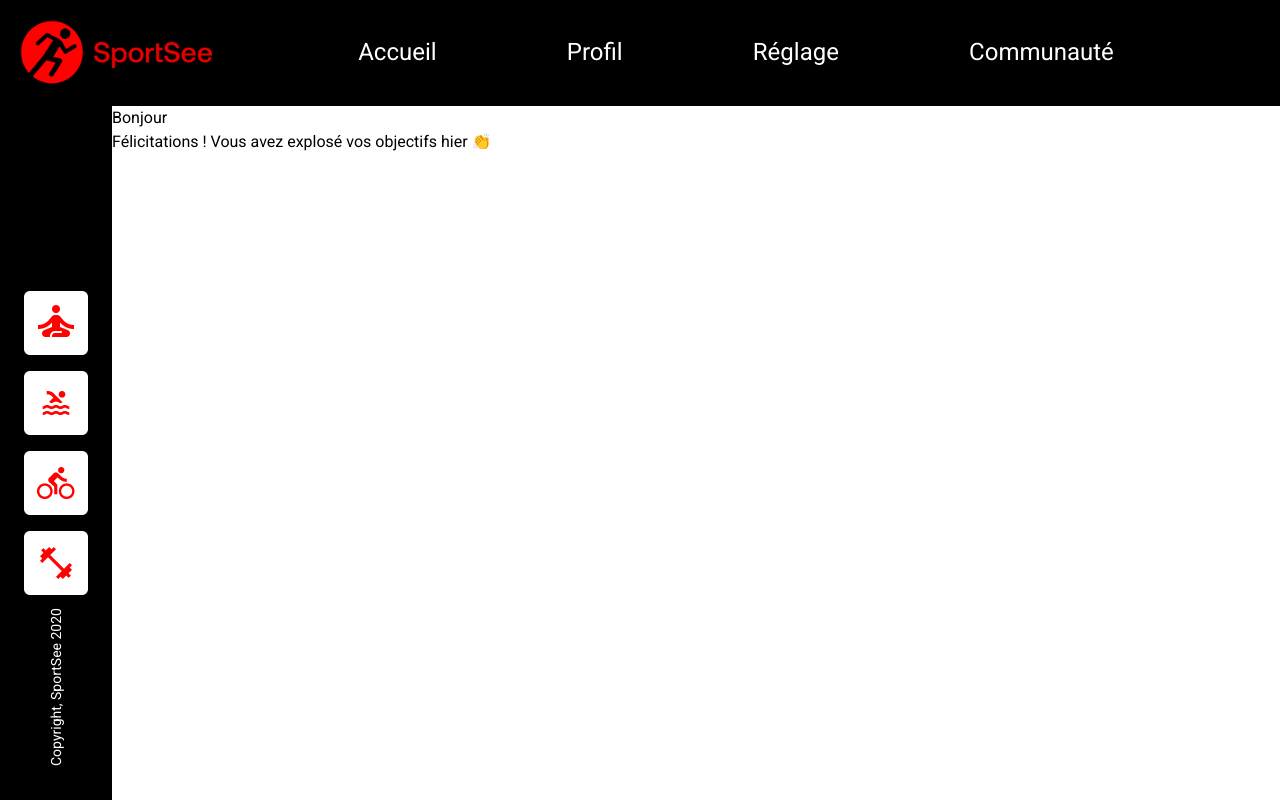
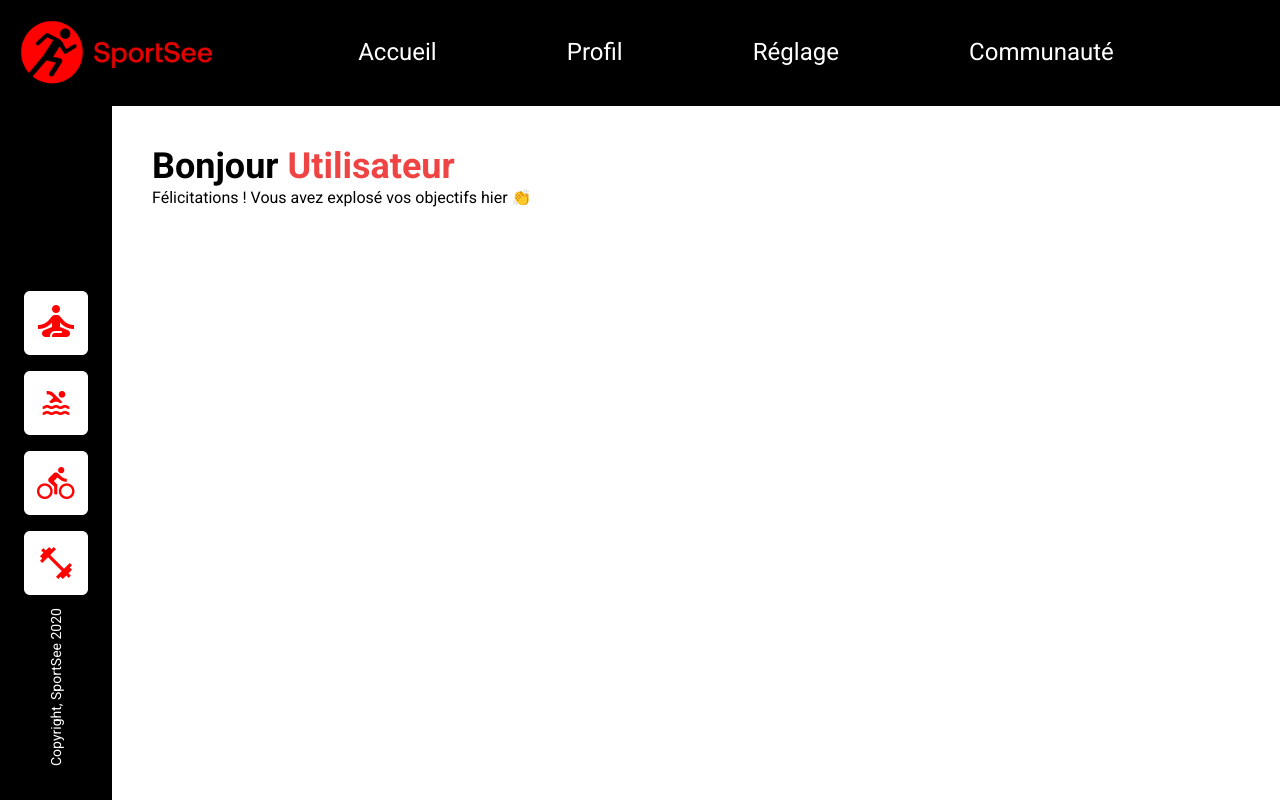
Before and after one commit to D-Sriver/SportSee-Front, a React (Vite) app: page / in a window 1280 px wide. Built offline with nearby package versions, Linux system fonts and the light colour scheme.

Commit message:
✨ création du mock et première récupération data mock

```diff
--- a/src/components/Hero.tsx
+++ b/src/components/Hero.tsx
@@ -1,7 +1,19 @@
-export default function Hero() {
+import { UserMainData } from '../interface/fetch_interface';
+
+interface HeroProps {
+	userData: UserMainData | null;
+}
+
+export default function Hero({ userData }: HeroProps) {
 	return (
-		<div>
-			<h1>Bonjour</h1>
+		<div className=" flex flex-col p-10">
+			{/* //récupère le prénom de l'utilisateur */}
+			<h1 className=" text-4xl font-bold">
+				Bonjour{' '}
+				<span className=" text-red-500">
+					{userData ? userData.userInfos.firstName : 'Utilisateur'}
+				</span>
+			</h1>
 			<h2>Félicitations ! Vous avez explosé vos objectifs hier 👏</h2>
 		</div>
 	);
--- /dev/null
+++ b/src/data/fetch.tsx
@@ -0,0 +1,53 @@
+import {
+	UserActivity,
+	UserAverageSessions,
+	UserMainData,
+	UserPerformance,
+} from '../interface/fetch_interface';
+import { mockData } from '../mock/mockData';
+
+// Fonction FetchUserMainData pour récupérer les données de l'utilisateur.
+export const fetchUserMainData = async (
+	userId: number
+	// promise qui retourne les données de l'utilisateur
+): Promise<UserMainData> => {
+	// Recherche les données de l'utilisateur dans le mockData
+	const userData = mockData.USER_MAIN_DATA.find((user) => user.id === userId);
+	if (!userData) throw new Error('Utilisateur non trouvé');
+	return {
+		...userData,
+		// si score ou todayScore manquant, on les remplace par 0
+		score: userData.score ?? userData.todayScore ?? 0,
+	};
+};
+
+export const fetchUserActivity = async (
+	userId: number
+): Promise<UserActivity> => {
+	const activityData = mockData.USER_ACTIVITY.find(
+		(activity) => activity.userId === userId
+	);
+	if (!activityData) throw new Error("Données d'activité non trouvées");
+	return activityData;
+};
+
+export const fetchUserAverageSessions = async (
+	userId: number
+): Promise<UserAverageSessions> => {
+	const sessionsData = mockData.USER_AVERAGE_SESSIONS.find(
+		(sessions) => sessions.userId === userId
+	);
+	if (!sessionsData)
+		throw new Error('Données de sessions moyennes non trouvées');
+	return sessionsData;
+};
+
+export const fetchUserPerformance = async (
+	userId: number
+): Promise<UserPerformance> => {
+	const performanceData = mockData.USER_PERFORMANCE.find(
+		(performance) => performance.userId === userId
+	);
+	if (!performanceData) throw new Error('Données de performance non trouvées');
+	return performanceData;
+};
--- /dev/null
+++ b/src/interface/fetch_interface.tsx
@@ -0,0 +1,51 @@
+interface UserMainData {
+	id: number;
+	userInfos: {
+		firstName: string;
+		lastName: string;
+		age: number;
+	};
+	todayScore?: number;
+	score?: number;
+	keyData: {
+		calorieCount: number;
+		proteinCount: number;
+		carbohydrateCount: number;
+		lipidCount: number;
+	};
+}
+
+interface UserActivity {
+	userId: number;
+	sessions: {
+		day: string;
+		kilogram: number;
+		calories: number;
+	}[];
+}
+
+interface UserAverageSessions {
+	userId: number;
+	sessions: {
+		day: number;
+		sessionLength: number;
+	}[];
+}
+
+interface UserPerformance {
+	userId: number;
+	kind: {
+		[key: number]: string;
+	};
+	data: {
+		value: number;
+		kind: number;
+	}[];
+}
+
+export type {
+	UserActivity,
+	UserAverageSessions,
+	UserMainData,
+	UserPerformance,
+};
--- /dev/null
+++ b/src/mock/mockData.tsx
@@ -0,0 +1,129 @@
+export const mockData = {
+	USER_MAIN_DATA: [
+		{
+			id: 12,
+			userInfos: {
+				firstName: 'Karl',
+				lastName: 'Dovineau',
+				age: 31,
+			},
+			todayScore: 0.12,
+			keyData: {
+				calorieCount: 1930,
+				proteinCount: 155,
+				carbohydrateCount: 290,
+				lipidCount: 50,
+			},
+		},
+		{
+			id: 18,
+			userInfos: {
+				firstName: 'Cecilia',
+				lastName: 'Ratorez',
+				age: 34,
+			},
+			score: 0.3,
+			keyData: {
+				calorieCount: 2500,
+				proteinCount: 90,
+				carbohydrateCount: 150,
+				lipidCount: 120,
+			},
+		},
+	],
+
+	USER_ACTIVITY: [
+		{
+			userId: 12,
+			sessions: [
+				{ day: '2020-07-01', kilogram: 80, calories: 240 },
+				{ day: '2020-07-02', kilogram: 80, calories: 220 },
+				{ day: '2020-07-03', kilogram: 81, calories: 280 },
+				{ day: '2020-07-04', kilogram: 81, calories: 290 },
+				{ day: '2020-07-05', kilogram: 80, calories: 160 },
+				{ day: '2020-07-06', kilogram: 78, calories: 162 },
+				{ day: '2020-07-07', kilogram: 76, calories: 390 },
+			],
+		},
+		{
+			userId: 18,
+			sessions: [
+				{ day: '2020-07-01', kilogram: 70, calories: 240 },
+				{ day: '2020-07-02', kilogram: 69, calories: 220 },
+				{ day: '2020-07-03', kilogram: 70, calories: 280 },
+				{ day: '2020-07-04', kilogram: 70, calories: 500 },
+				{ day: '2020-07-05', kilogram: 69, calories: 160 },
+				{ day: '2020-07-06', kilogram: 69, calories: 162 },
+				{ day: '2020-07-07', kilogram: 69, calories: 390 },
+			],
+		},
+	],
+
+	USER_AVERAGE_SESSIONS: [
+		{
+			userId: 12,
+			sessions: [
+				{ day: 1, sessionLength: 30 },
+				{ day: 2, sessionLength: 23 },
+				{ day: 3, sessionLength: 45 },
+				{ day: 4, sessionLength: 50 },
+				{ day: 5, sessionLength: 0 },
+				{ day: 6, sessionLength: 0 },
+				{ day: 7, sessionLength: 60 },
+			],
+		},
+		{
+			userId: 18,
+			sessions: [
+				{ day: 1, sessionLength: 30 },
+				{ day: 2, sessionLength: 40 },
+				{ day: 3, sessionLength: 50 },
+				{ day: 4, sessionLength: 30 },
+				{ day: 5, sessionLength: 30 },
+				{ day: 6, sessionLength: 50 },
+				{ day: 7, sessionLength: 50 },
+			],
+		},
+	],
+
+	USER_PERFORMANCE: [
+		{
+			userId: 12,
+			kind: {
+				1: 'cardio',
+				2: 'energy',
+				3: 'endurance',
+				4: 'strength',
+				5: 'speed',
+				6: 'intensity',
+			},
+			data: [
+				{ value: 80, kind: 1 },
+				{ value: 120, kind: 2 },
+				{ value: 140, kind: 3 },
+				{ value: 50, kind: 4 },
+				{ value: 200, kind: 5 },
+				{ value: 90, kind: 6 },
+			],
+		},
+		{
+			userId: 18,
+			kind: {
+				1: 'cardio',
+				2: 'energy',
+				3: 'endurance',
+				4: 'strength',
+				5: 'speed',
+				6: 'intensity',
+			},
+			data: [
+				{ value: 200, kind: 1 },
+				{ value: 240, kind: 2 },
+				{ value: 80, kind: 3 },
+				{ value: 80, kind: 4 },
+				{ value: 220, kind: 5 },
+				{ value: 110, kind: 6 },
+			],
+		},
+	],
+};
```
